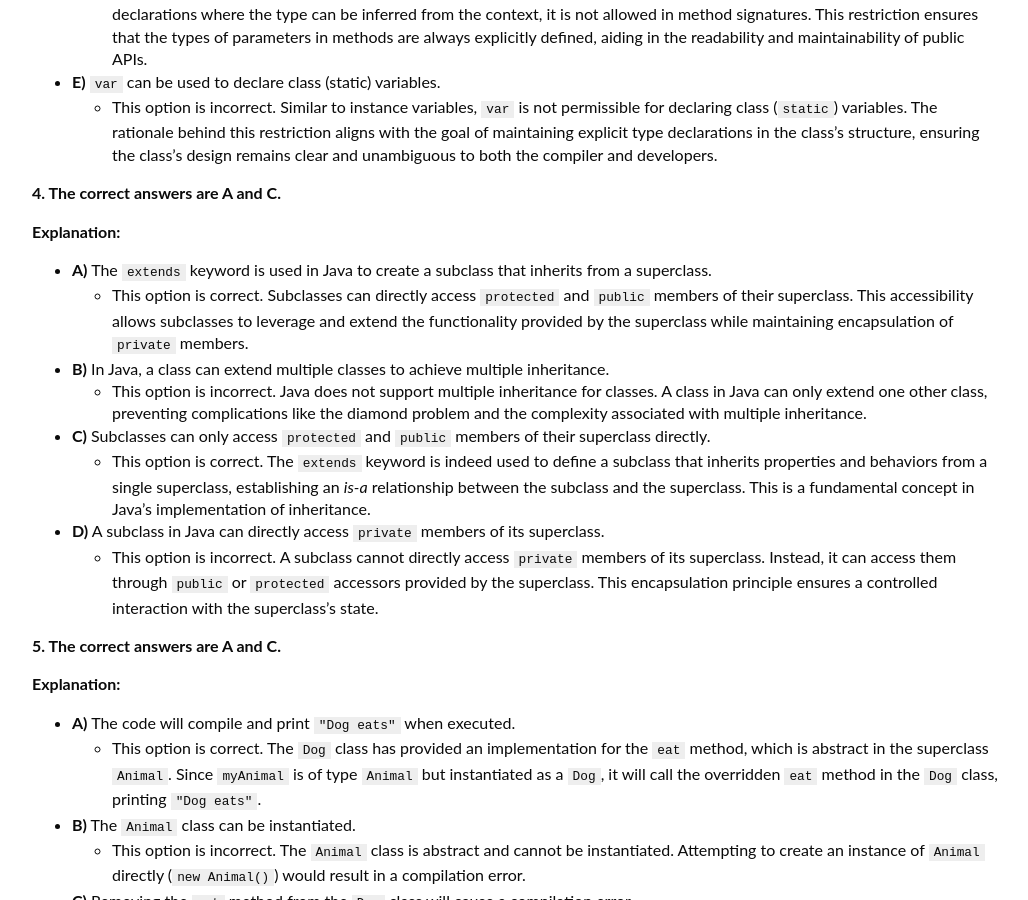
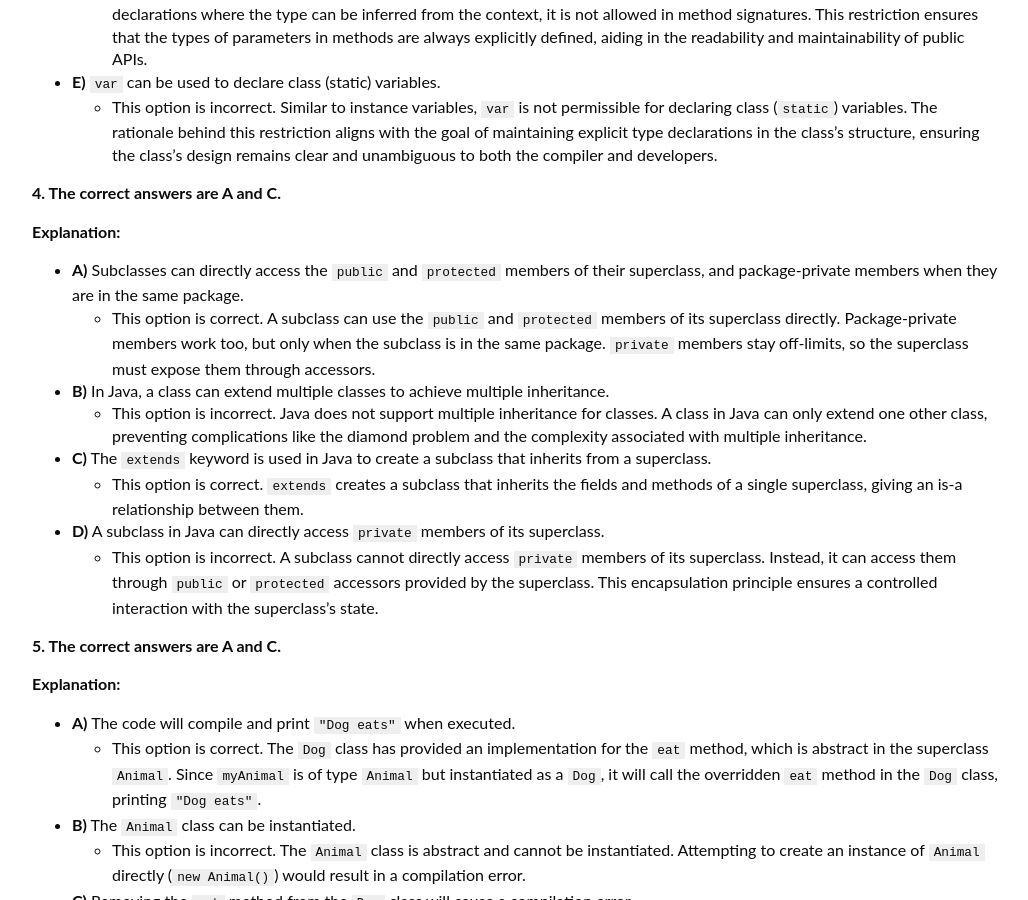
Before and after one commit to eh3rrera/ocpj17-book, a Jekyll site: the page built from ch02a.md, in a window 1280 px wide and 900 px high, scrolled down 1767 px. Shown: the whole window, without its empty margins (123-1151 px from the left). Built offline with Jekyll 4.4.1, drawn with Linux system fonts in a browser that asks for light colours; nearby versions of some CDN libraries.

Commit message:
Fixes in chapter 2 about access

```diff
--- a/ch02a.md
+++ b/ch02a.md
@@ -71,14 +71,14 @@ exam_objectives:
 
 **Explanation:**
 
-- **A)** The `extends` keyword is used in Java to create a subclass that inherits from a superclass.
-  - This option is correct. Subclasses can directly access `protected` and `public` members of their superclass. This accessibility allows subclasses to leverage and extend the functionality provided by the superclass while maintaining encapsulation of `private` members.
+- **A)** Subclasses can directly access the `public` and `protected` members of their superclass, and package-private members when they are in the same package.
+  - This option is correct. A subclass can use the `public` and `protected` members of its superclass directly. Package-private members work too, but only when the subclass is in the same package. `private` members stay off-limits, so the superclass must expose them through accessors.
 
 - **B)** In Java, a class can extend multiple classes to achieve multiple inheritance.
   - This option is incorrect. Java does not support multiple inheritance for classes. A class in Java can only extend one other class, preventing complications like the diamond problem and the complexity associated with multiple inheritance.
 
-- **C)** Subclasses can only access `protected` and `public` members of their superclass directly.
-  - This option is correct. The `extends` keyword is indeed used to define a subclass that inherits properties and behaviors from a single superclass, establishing an *is-a* relationship between the subclass and the superclass. This is a fundamental concept in Java's implementation of inheritance.
+- **C)** The `extends` keyword is used in Java to create a subclass that inherits from a superclass.
+  - This option is correct. `extends` creates a subclass that inherits the fields and methods of a single superclass, giving an is-a relationship between them.
 
 - **D)** A subclass in Java can directly access `private` members of its superclass.
   - This option is incorrect. A subclass cannot directly access `private` members of its superclass. Instead, it can access them through `public` or `protected` accessors provided by the superclass. This encapsulation principle ensures a controlled interaction with the superclass's state.
```
Also changed, not shown: ch02.md (+2 -2 lines).
